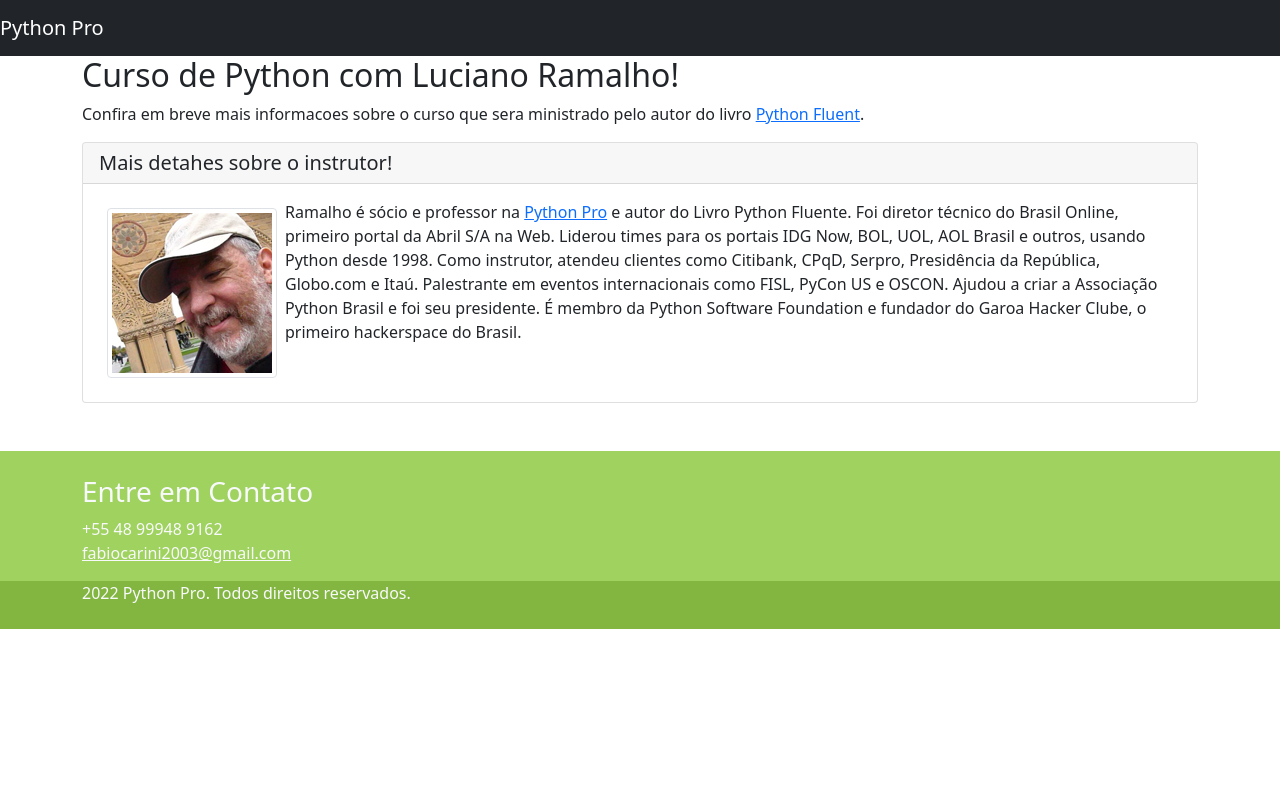
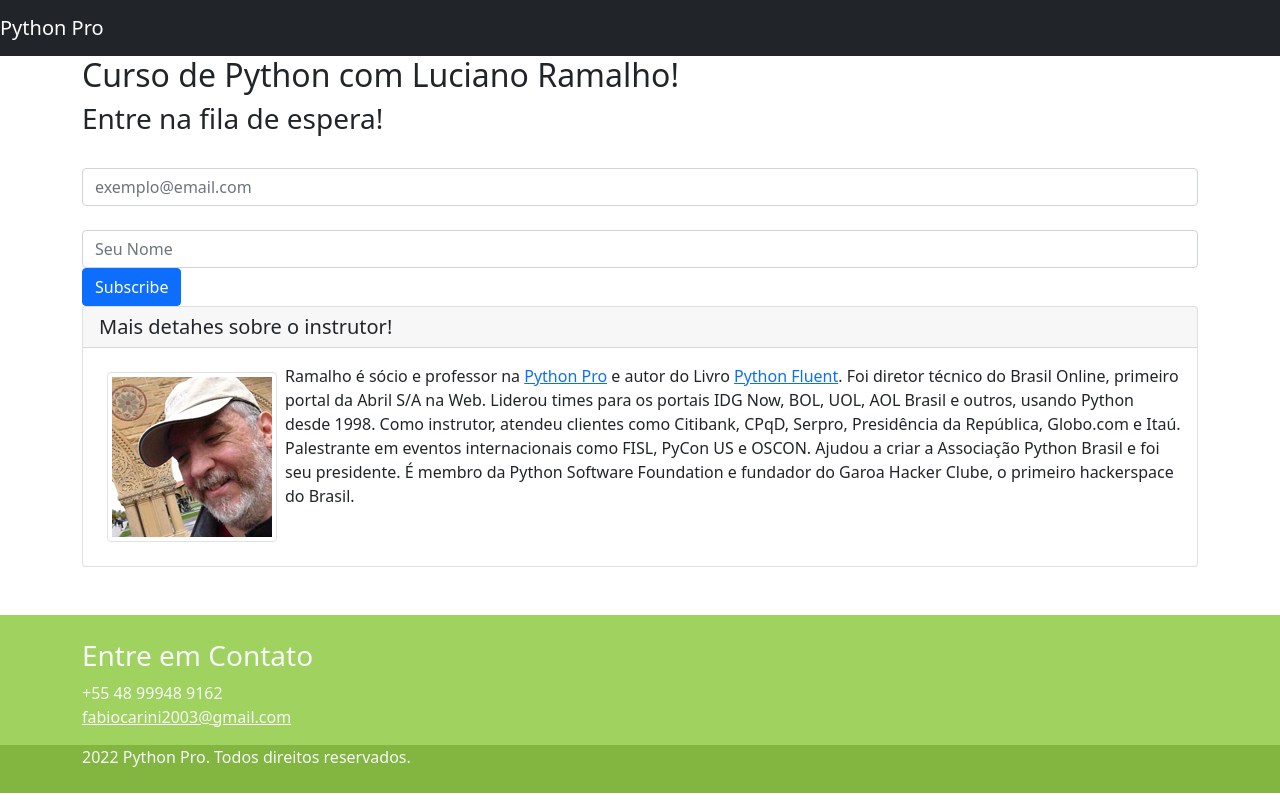
Before and after one commit to fabioluisdev/django_new, a Django app: page / in a window 1280 px wide. Run offline with Django 4.2, Linux system fonts and the light colour scheme; some libraries are stand-ins or nearby versions.

Commit message:
Mail Chimp

```diff
--- a/pypro/base/templates/base/home.html
+++ b/pypro/base/templates/base/home.html
@@ -11,7 +11,7 @@
 
     <meta name="description" content="Pagina do Curso Python Pro">
     <meta name="author" content="Fabio Luis!">
-    <link rel="icon" type="image/png" href="{% static 'img/favicon.png' %}" />
+    <link rel="icon" type="image/png" href="{% static 'img/favicon.png' %}"/>
     <link href="{% static 'css/bootstrap.min.css' %}" rel="stylesheet">
     <link href="{% static 'css/style.css' %}" rel="stylesheet">
     <script src="{% static 'js/jquery.min.js' %}"></script>
@@ -23,7 +23,8 @@
 
 <nav class="navbar navbar-expand-lg navbar-dark bg-dark">
     <a class="navbar-brand" href="{% url 'base:home' %}">Python Pro</a>
-    <button class="navbar-toggler" type="button" data-bs-toggle="collapse" data-bs-target="#navbarSupportedContent" aria-controls="navbarSupportedContent" aria-expanded="false" aria-label="Toggle navigation">
+    <button class="navbar-toggler" type="button" data-bs-toggle="collapse" data-bs-target="#navbarSupportedContent"
+            aria-controls="navbarSupportedContent" aria-expanded="false" aria-label="Toggle navigation">
         <span class="navbar-toggler-icon"></span>
     </button>
 
@@ -42,11 +43,34 @@
                 <h2>
                     Curso de Python com Luciano Ramalho!
                 </h2>
-				<p>
-					Confira em breve mais informacoes sobre o curso que sera ministrado pelo autor do livro
-                    <a href="https://www.oreilly.com/library/view/fluent-python/9781491946237/" target="_blank">Python Fluent</a>.
-				</p>
+                <h3>Entre na fila de espera!</h3>
 
+                <form action="https://gmail.us14.list-manage.com/subscribe/post?u=6924f7345f1a545db77336329&amp;id=ca1a3e9126"
+                      method="post" id="mc-embedded-subscribe-form" name="mc-embedded-subscribe-form"
+                      class="form-row align-items-center" target="_blank" novalidate>
+                    <div class="form-row align-content-center">
+                        <div class="col-auto">
+                            <label class="sr-only" for="mce-EMAIL"></label>
+                            <input type="email" value="" name="EMAIL" class="form-control required" id="mce-EMAIL"
+                                   placeholder="exemplo@email.com">
+                        </div>
+                        <div class="col-auto">
+                            <label class="sr-only" for="mce-FNAME"></label>
+                            <input type="text" value="" name="FNAME" class="form-control" id="mce-FNAME" placeholder="Seu Nome">
+                        </div>
+
+                        <!-- real people should not fill this in and expect good things - do not remove this or risk form bot signups-->
+                        <div style="position: absolute; left: -5000px;" aria-hidden="true"><input type="text"
+                                                                                                  name="b_6924f7345f1a545db77336329_ca1a3e9126"
+                                                                                                  tabindex="-1"
+                                                                                                  value=""></div>
+
+                        <div class="col-auto">
+                            <input type="submit" value="Subscribe" name="subscribe" id="mc-embedded-subscribe"
+                                   class="btn btn-primary">
+                        </div>
+                    </div>
+                </form>
             </div>
         </div>
     </div>
@@ -58,8 +82,19 @@
                 </h5>
                 <div class="card-body">
                     <p class="card-text">
-						<img src="{% static 'img/luciano-ramalho.png' %}" alt= "Foto de Luciano Ramalho" class="img-thumbnail float-lg-start m-md-2"/>
-                        Ramalho é sócio e professor na <a href="https://www.python.pro.br">Python Pro</a> e autor do Livro Python Fluente. Foi diretor técnico do Brasil Online, primeiro portal da Abril S/A na Web. Liderou times para os portais IDG Now, BOL, UOL, AOL Brasil e outros, usando Python desde 1998. Como instrutor, atendeu clientes como Citibank, CPqD, Serpro, Presidência da República, Globo.com e Itaú. Palestrante em eventos internacionais como FISL, PyCon US e OSCON. Ajudou a criar a Associação Python Brasil e foi seu presidente. É membro da Python Software Foundation e fundador do Garoa Hacker Clube, o primeiro hackerspace do Brasil.
+                        <img src="{% static 'img/luciano-ramalho.png' %}" alt="Foto de Luciano Ramalho"
+                             class="img-thumbnail float-lg-start m-md-2"/>
+                        Ramalho é sócio e professor na <a href="https://www.python.pro.br">Python Pro</a> e autor do
+                        Livro
+                        <a href="https://www.oreilly.com/library/view/fluent-python/9781491946237/" target="_blank">Python
+                            Fluent</a>.
+                        Foi diretor técnico do Brasil Online, primeiro portal da Abril S/A na Web.
+                        Liderou times para os portais IDG Now, BOL, UOL, AOL Brasil e outros, usando Python desde 1998.
+                        Como instrutor, atendeu clientes como Citibank, CPqD, Serpro, Presidência da República,
+                        Globo.com e Itaú.
+                        Palestrante em eventos internacionais como FISL, PyCon US e OSCON. Ajudou a criar a Associação
+                        Python Brasil e foi seu presidente. É membro da Python Software Foundation e fundador do Garoa
+                        Hacker Clube, o primeiro hackerspace do Brasil.
                     </p>
                 </div>
             </div>
```
Lines whose indentation alone changed are shown as unchanged.
